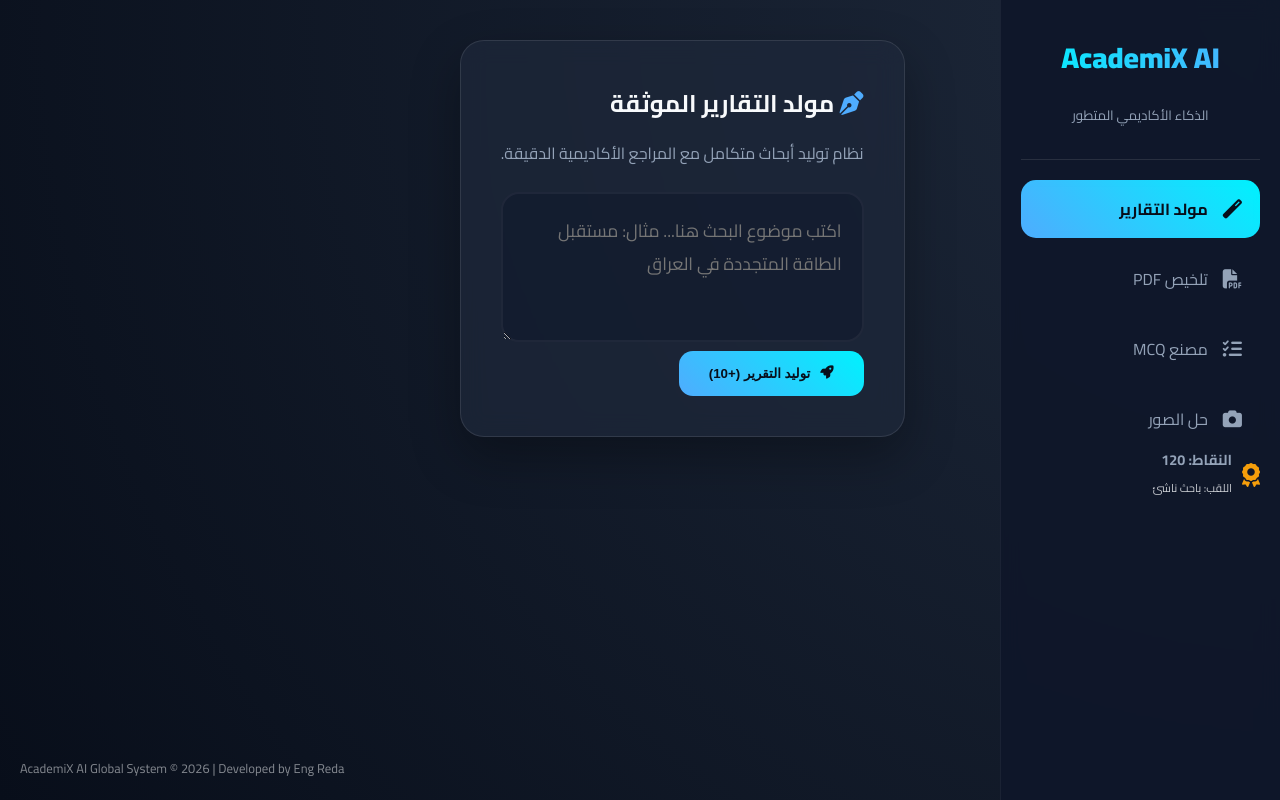
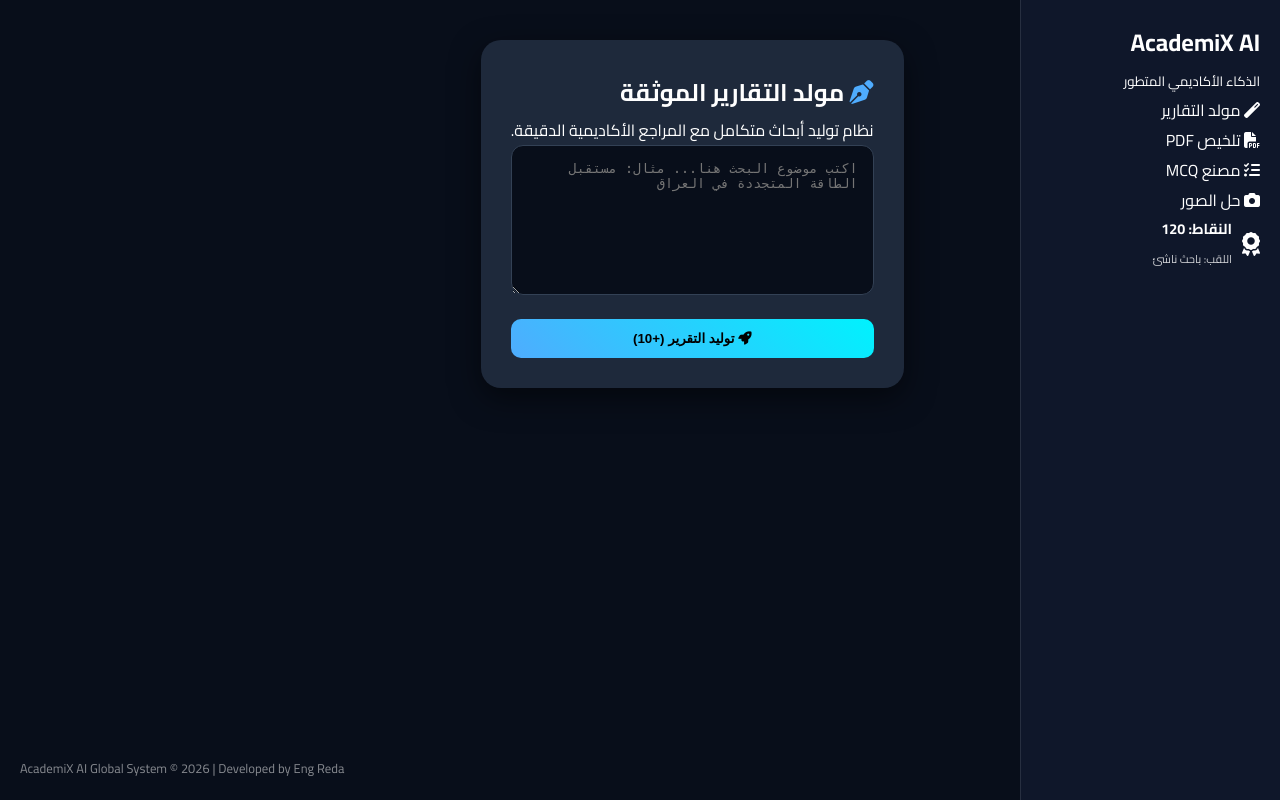
Before and after one commit to rfsox/AcademiX-AI, a Flask app: page / in a window 1280 px wide. Run offline with Flask 3, Linux system fonts and the light colour scheme; some libraries are stand-ins or nearby versions.

Commit message:
Update style.css

```diff
--- a/static/style.css
+++ b/static/style.css
@@ -1,191 +1,107 @@
 /* public/style.css */
-@import url('https://fonts.googleapis.com/css2?family=Cairo:wght@400;600;700;900&display=swap');
+@import url('https://fonts.googleapis.com/css2?family=Cairo:wght@400;700;900&display=swap');
 
 :root {
     --primary: #4facfe;
     --secondary: #00f2fe;
-    --accent: #f59e0b;
-    --bg-body: #080e1a;
-    --card-bg: rgba(30, 41, 59, 0.7);
-    --text-main: #f8fafc;
-    --text-dim: #94a3b8;
-    --sidebar-width: 280px;
-    --nav-height: 70px;
+    --bg-dark: #080e1a;
+    --card-bg: #1e293b;
+    --text-white: #ffffff;
+    --sidebar-w: 260px;
 }
 
-* {
-    margin: 0;
-    padding: 0;
-    box-sizing: border-box;
-}
+* { box-sizing: border-box; margin: 0; padding: 0; }
 
 body {
     font-family: 'Cairo', sans-serif;
-    background: radial-gradient(circle at top right, #1e293b, #080e1a);
-    color: var(--text-main);
-    display: flex;
+    background-color: var(--bg-dark);
+    color: var(--text-white);
+    direction: rtl;
+    display: flex; /* نظام الفليكس يمنع التداخل */
     min-height: 100vh;
-    direction: rtl;
-    overflow-x: hidden;
 }
 
-/* --- القائمة الجانبية (النسخة الاحترافية) --- */
+/* السايدبار - الكمبيوتر */
 .sidebar {
-    width: var(--sidebar-width);
-    background: rgba(15, 23, 42, 0.9);
-    backdrop-filter: blur(10px);
-    border-left: 1px solid rgba(255, 255, 255, 0.05);
-    height: 100vh;
-    position: fixed;
-    right: 0;
-    top: 0;
+    width: var(--sidebar-w);
+    background: #0f172a;
+    border-left: 1px solid rgba(255,255,255,0.1);
     display: flex;
     flex-direction: column;
-    padding: 30px 20px;
-    z-index: 2000;
-    transition: transform 0.3s ease;
+    padding: 20px;
+    position: fixed; /* يبقى ثابت */
+    right: 0;
+    height: 100vh;
+    z-index: 1000;
 }
 
-.logo-area {
-    padding-bottom: 30px;
-    margin-bottom: 20px;
-    border-bottom: 1px solid rgba(255, 255, 255, 0.1);
-    text-align: center;
-}
-
-.logo-area h2 {
-    font-weight: 900;
-    background: linear-gradient(to left, var(--primary), var(--secondary));
-    -webkit-background-clip: text;
-    -webkit-text-fill-color: transparent;
-    font-size: 1.8rem;
-}
-
-.nav-menu {
-    display: flex;
-    flex-direction: column;
-    gap: 12px;
-}
-
-.nav-item {
-    padding: 14px 18px;
-    border-radius: 15px;
-    color: var(--text-dim);
-    cursor: pointer;
-    display: flex;
-    align-items: center;
-    gap: 15px;
-    transition: 0.3s all cubic-bezier(0.4, 0, 0.2, 1);
-}
-
-.nav-item i { font-size: 1.2rem; }
-
-.nav-item:hover, .nav-item.active {
-    background: rgba(79, 172, 254, 0.1);
-    color: var(--secondary);
-    box-shadow: inset 0 0 10px rgba(0, 242, 254, 0.05);
-}
-
-.nav-item.active {
-    background: linear-gradient(45deg, var(--primary), var(--secondary));
-    color: #080e1a;
-    font-weight: bold;
-}
-
-/* --- المحتوى الرئيسي (Responsive Layout) --- */
+/* المحتوى الرئيسي - أهم تعديل */
 .main-content {
-    margin-right: var(--sidebar-width);
     flex: 1;
+    margin-right: var(--sidebar-w); /* يبتعد عن السايدبار */
     padding: 40px;
     display: flex;
     flex-direction: column;
     align-items: center;
+    width: calc(100% - var(--sidebar-w)); /* يحسب العرض المتبقي بدقة */
 }
 
 .glass-card {
     width: 100%;
-    max-width: 850px;
+    max-width: 800px;
     background: var(--card-bg);
-    backdrop-filter: blur(12px);
-    border: 1px solid rgba(255, 255, 255, 0.1);
-    border-radius: 24px;
-    padding: 40px;
-    box-shadow: 0 20px 50px rgba(0, 0, 0, 0.3);
+    border-radius: 20px;
+    padding: 30px;
+    box-shadow: 0 10px 30px rgba(0,0,0,0.5);
+    margin-bottom: 20px;
 }
 
-h2 { margin-bottom: 15px; font-weight: 700; }
-p { color: var(--text-dim); margin-bottom: 25px; line-height: 1.6; }
-
-/* تحسين المدخلات */
+/* الأزرار والمدخلات */
 .input-area textarea {
     width: 100%;
-    min-height: 150px;
-    background: rgba(15, 23, 42, 0.5);
-    border: 2px solid rgba(255, 255, 255, 0.05);
-    border-radius: 18px;
-    color: #fff;
-    padding: 20px;
-    font-family: inherit;
-    font-size: 1.1rem;
-    resize: vertical;
-    transition: 0.3s;
-}
-
-.input-area textarea:focus {
-    border-color: var(--primary);
-    outline: none;
-    box-shadow: 0 0 20px rgba(79, 172, 254, 0.2);
-}
-
-/* أزرار أكاديمية عالمية */
-.btn {
-    padding: 15px 30px;
-    border-radius: 14px;
-    font-weight: 700;
-    cursor: pointer;
-    transition: 0.4s;
-    border: none;
-    display: flex;
-    align-items: center;
-    gap: 10px;
+    height: 150px;
+    background: #080e1a;
+    border: 1px solid #334155;
+    border-radius: 12px;
+    color: white;
+    padding: 15px;
+    margin-bottom: 15px;
 }
 
 .btn-primary {
     background: linear-gradient(45deg, var(--primary), var(--secondary));
-    color: #080e1a;
+    border: none;
+    padding: 12px 25px;
+    border-radius: 10px;
+    color: #000;
+    font-weight: bold;
+    cursor: pointer;
+    width: 100%;
 }
 
-.btn:hover {
-    transform: translateY(-3px);
-    filter: brightness(1.1);
-    box-shadow: 0 10px 20px rgba(0, 0, 0, 0.2);
-}
+/* 🚨 تعديل الموبايل الجذري - لإصلاح الصورة الثانية 🚨 */
+@media (max-width: 768px) {
+    body { flex-direction: column; }
 
-/* منطقة النتائج (Paper Style) */
-#reportWrapper {
-    width: 100%;
-    max-width: 850px;
-    background: #fff;
-    color: #1e293b;
-    padding: 50px;
-    border-radius: 20px;
-    margin-top: 30px;
-    display: none;
-    box-shadow: 0 10px 30px rgba(0,0,0,0.5);
-}
-
-/* 📱 الموبايل (حل مشكلة الصور اللي أرسلتها) 📱 */
-@media (max-width: 992px) {
     .sidebar {
         width: 100%;
-        height: var(--nav-height);
+        height: 70px;
+        position: fixed;
         bottom: 0;
         top: auto;
+        right: 0;
         flex-direction: row;
-        padding: 0 10px;
+        padding: 0;
         justify-content: space-around;
-        border-left: none;
-        border-top: 1px solid rgba(255, 255, 255, 0.1);
+        background: #1e293b;
+        border-top: 1px solid #334155;
+    }
+
+    .main-content {
+        margin-right: 0; /* إلغاء الهامش في الموبايل */
+        width: 100%;
+        padding: 20px;
+        padding-bottom: 100px; /* مسافة للشريط السفلي */
     }
 
     .logo-area, .stats-card, .nav-item span { display: none !important; }
@@ -194,24 +110,12 @@ p { color: var(--text-dim); margin-bottom: 25px; line-height: 1.6; }
         flex-direction: row;
         width: 100%;
         justify-content: space-around;
+        align-items: center;
     }
 
     .nav-item {
-        padding: 10px;
-        flex-direction: column;
-        gap: 5px;
-        border-radius: 10px;
-    }
-
-    .nav-item i { font-size: 1.4rem; }
-
-    .main-content {
-        margin-right: 0;
-        padding: 20px;
-        padding-bottom: 100px; /* لترك مساحة للنواف السفلية */
-    }
-
-    .glass-card {
-        padding: 25px 20px;
+        padding: 15px;
+        font-size: 1.5rem;
+        margin: 0;
     }
 }
```
